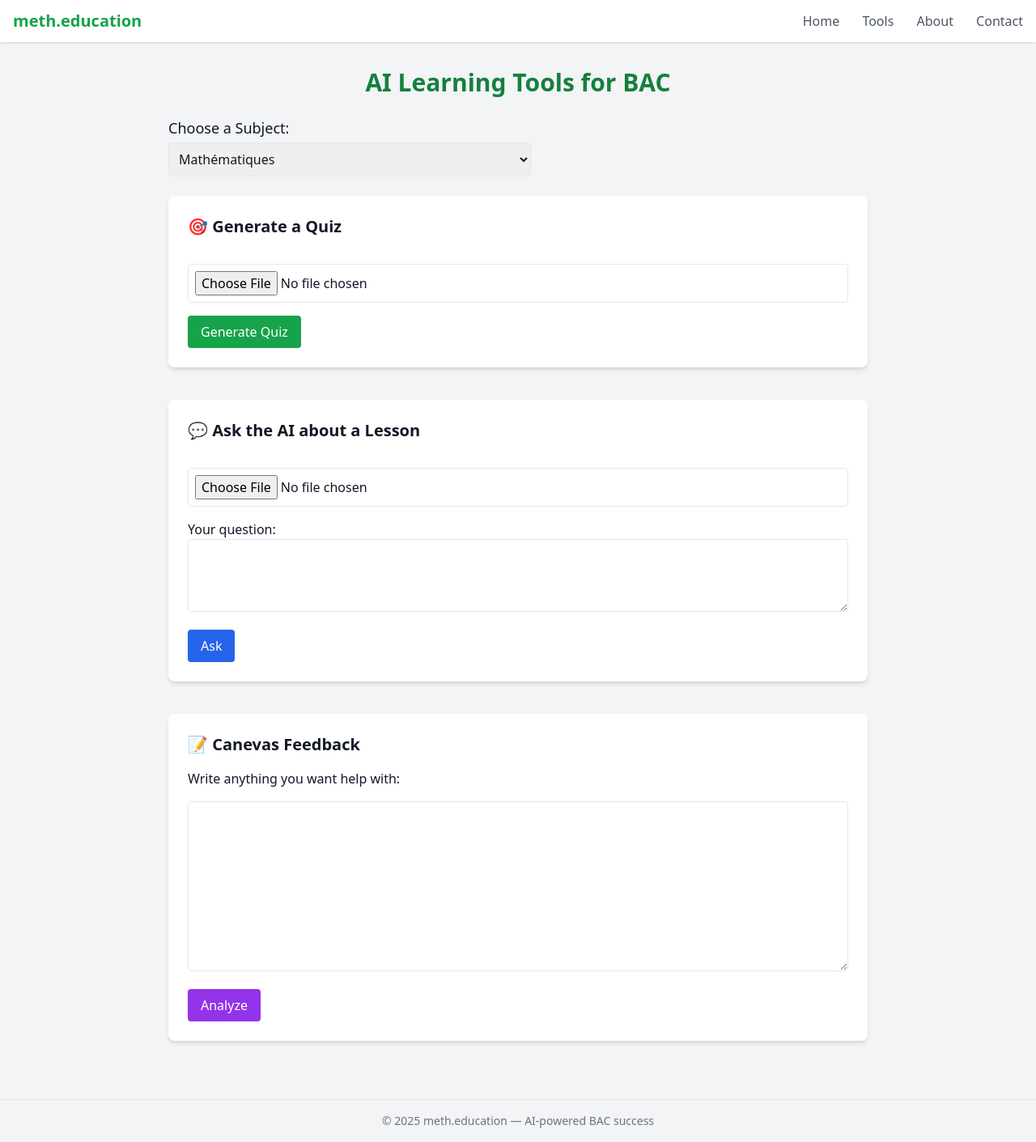
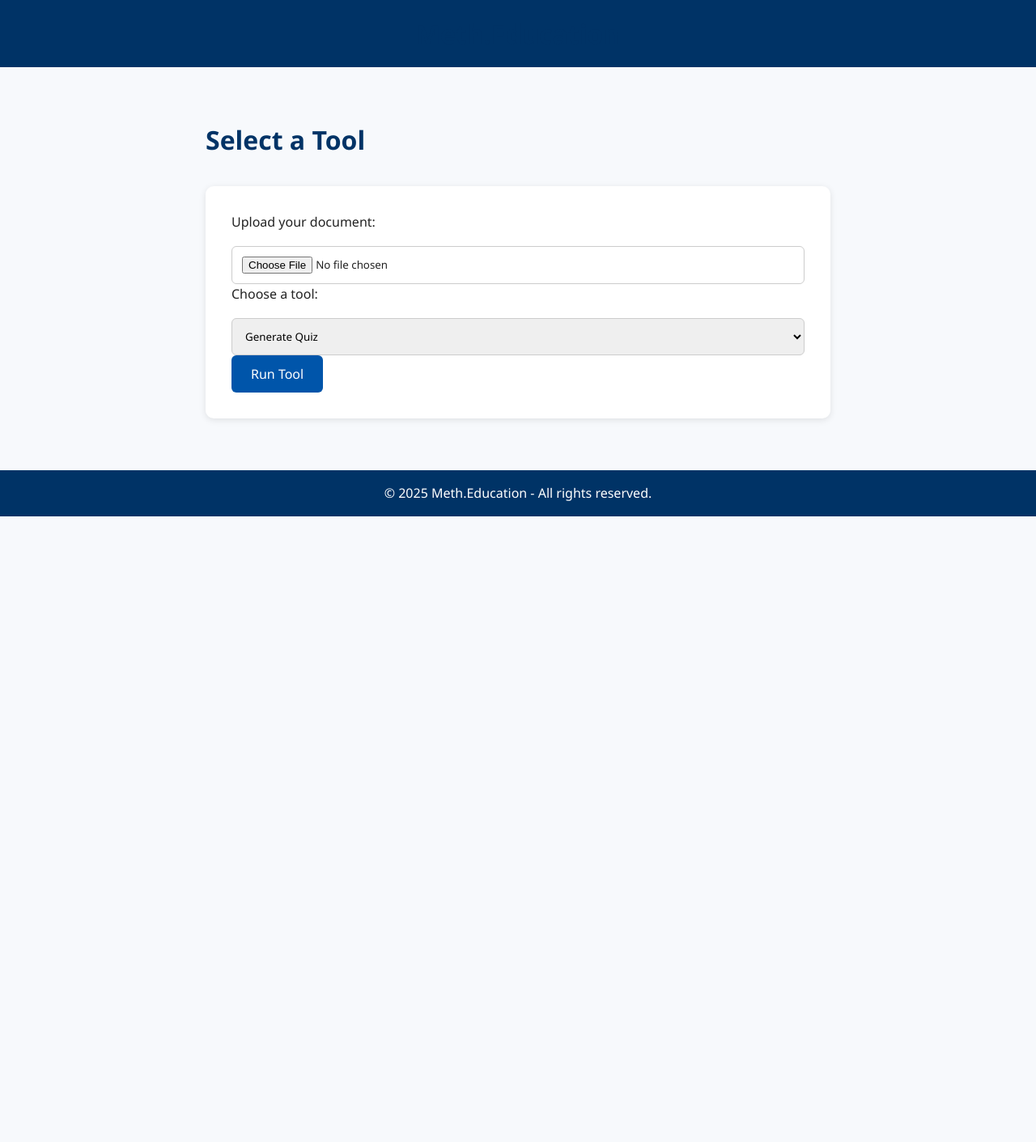
Before and after one commit to MethScientist/meth-quiz-ai, a FastAPI app: page /tools in a window 1280 px wide. Shown: the whole page at 81% size. After the commit the page ends 638 px from the top, so only its background shows below. Run offline with FastAPI, Linux system fonts and the light colour scheme; some libraries are stand-ins or nearby versions.

Commit message:
🔧 Updated design layout and connected landing page

```diff
--- a/main.py
+++ b/main.py
@@ -4,7 +4,8 @@
 from fastapi.staticfiles import StaticFiles
 
 from utils.file_parser import extract_text_from_pdf, extract_text_from_docx
-from utils.ai_utils import generate_quiz_from_text, analyze_student_text, teach_me_subject
+from utils.ai_utils import analyze_student_text, teach_me_subject
+from utils.ai_quiz import generate_quiz_from_text  # ✅ FIXED
 
 app = FastAPI()
 templates = Jinja2Templates(directory="templates")
@@ -40,35 +41,21 @@
 
 
 @app.post("/chat", response_class=HTMLResponse)
-async def chat(
-    request: Request,
-    chat_file: UploadFile = File(...),
-    question: str = Form(...),
-    subject: str = Form(...)
-):
+async def chat(request: Request, chat_file: UploadFile = File(...), question: str = Form(...), subject: str = Form(...)):
     try:
         if chat_file.content_type == "application/pdf":
             text = extract_text_from_pdf(chat_file)
         elif chat_file.content_type == "application/vnd.openxmlformats-officedocument.wordprocessingml.document":
             text = extract_text_from_docx(chat_file)
         else:
-            return templates.TemplateResponse("tools.html", {
-                "request": request,
-                "error": "Unsupported file type"
-            })
+            return templates.TemplateResponse("tools.html", {"request": request, "error": "Unsupported file type"})
 
         answer = teach_me_subject(subject, f"Leçon:\n{text}\n\nQuestion:\n{question}")
-        return templates.TemplateResponse("tools.html", {
-            "request": request,
-            "chat_response": answer
-        })
+        return templates.TemplateResponse("tools.html", {"request": request, "chat_response": answer})
 
     except Exception as e:
         print("Chat error:", str(e))
-        return templates.TemplateResponse("tools.html", {
-            "request": request,
-            "error": "An error occurred while answering your question."
-        })
+        return templates.TemplateResponse("tools.html", {"request": request, "error": "An error occurred while answering your question."})
 
 
 @app.post("/canevas", response_class=HTMLResponse)
@@ -79,8 +66,3 @@
     except Exception as e:
         print("Canevas error:", str(e))
         return templates.TemplateResponse("tools.html", {"request": request, "error": "An error occurred in text analysis."})
-
-
-@app.get("/subject-ai", response_class=HTMLResponse)
-async def subject_ai(request: Request):
-    return templates.TemplateResponse("subject_ai.html", {"request": request})
--- a/static/style.css
+++ b/static/style.css
@@ -1,71 +1,74 @@
-body {
-    font-family: 'Segoe UI', sans-serif;
-    margin: 0;
-    padding: 0;
-    background-color: #f4f9ff;
-    color: #333;
+/* static/style.css */
+
+/* Global reset */
+* {
+  margin: 0;
+  padding: 0;
+  box-sizing: border-box;
+  font-family: "Segoe UI", sans-serif;
 }
 
-nav {
-    background-color: #003366;
-    padding: 1rem;
-    display: flex;
-    justify-content: center;
-    gap: 2rem;
+body {
+  background: #f7f9fc;
+  color: #222;
+  line-height: 1.6;
 }
 
-nav a {
-    color: white;
-    text-decoration: none;
-    font-weight: bold;
+header, footer {
+  background-color: #003366;
+  color: white;
+  text-align: center;
+  padding: 1rem;
 }
 
-nav a:hover {
-    text-decoration: underline;
+h1, h2 {
+  color: #003366;
 }
 
 main {
-    max-width: 800px;
-    margin: 2rem auto;
-    padding: 2rem;
-    background-color: #fff;
-    border-radius: 8px;
-    box-shadow: 0 4px 10px rgba(0, 0, 0, 0.05);
+  padding: 2rem;
+  max-width: 900px;
+  margin: auto;
 }
 
-h1 {
-    color: #003366;
-    margin-bottom: 1rem;
+button {
+  background-color: #0055aa;
+  color: white;
+  border: none;
+  padding: 0.75rem 1.5rem;
+  font-size: 1rem;
+  border-radius: 6px;
+  cursor: pointer;
+  transition: background 0.2s ease;
+}
+
+button:hover {
+  background-color: #003d80;
 }
 
 form {
-    display: flex;
-    flex-direction: column;
-    gap: 1rem;
+  background: white;
+  padding: 2rem;
+  border-radius: 10px;
+  box-shadow: 0 2px 8px rgba(0,0,0,0.1);
+  margin-top: 2rem;
 }
 
-input[type="file"] {
-    padding: 0.5rem;
+input[type="file"],
+input[type="text"],
+select,
+textarea {
+  width: 100%;
+  padding: 0.75rem;
+  margin-top: 1rem;
+  border: 1px solid #ccc;
+  border-radius: 6px;
 }
 
-button {
-    padding: 0.7rem;
-    background-color: #0055aa;
-    color: white;
-    border: none;
-    border-radius: 4px;
-    font-size: 1rem;
-    cursor: pointer;
+.quiz-box {
+  background: white;
+  padding: 2rem;
+  border-radius: 12px;
+  box-shadow: 0 2px 10px rgba(0,0,0,0.1);
+  margin-bottom: 2rem;
 }
-
-button:hover {
-    background-color: #004080;
-}
-
-footer {
-    text-align: center;
-    padding: 1rem;
-    margin-top: 3rem;
-    background-color: #003366;
-    color: white;
-}
--- a/templates/base.html
+++ b/templates/base.html
@@ -1,31 +1,21 @@
 <!DOCTYPE html>
 <html lang="en">
 <head>
-    <meta charset="UTF-8">
-    <title>meth.education</title>
-    <script src="https://cdn.tailwindcss.com"></script>
+  <meta charset="UTF-8">
+  <title>Meth.Education</title>
+  <link rel="stylesheet" href="{{ url_for('static', path='style.css') }}">
 </head>
-<body class="bg-gray-100 font-sans text-gray-900">
+<body>
+  <header style="background-color: #003366; color: white; padding: 1rem; text-align: center;">
+    <h1>Meth.Education</h1>
+  </header>
 
-    <nav class="bg-white shadow sticky top-0 z-50">
-        <div class="max-w-7xl mx-auto px-4 py-3 flex justify-between items-center">
-            <h1 class="text-xl font-bold text-green-600">meth.education</h1>
-            <div class="space-x-6">
-                <a href="/" class="text-gray-600 hover:text-green-600">Home</a>
-                <a href="/tools" class="text-gray-600 hover:text-green-600">Tools</a>
-                <a href="/about" class="text-gray-600 hover:text-green-600">About</a>
-                <a href="/contact" class="text-gray-600 hover:text-green-600">Contact</a>
-            </div>
-        </div>
-    </nav>
+  <main style="padding: 2rem;">
+    {% block content %}{% endblock %}
+  </main>
 
-    <main class="max-w-4xl mx-auto px-4 py-8">
-        {% block content %}{% endblock %}
-    </main>
-
-    <footer class="text-center text-sm text-gray-500 py-4 border-t mt-10">
-        &copy; 2025 meth.education — AI-powered BAC success
-    </footer>
-
+  <footer style="background-color: #003366; color: white; padding: 1rem; text-align: center;">
+    <p>© 2025 Meth.Education - All rights reserved.</p>
+  </footer>
 </body>
 </html>
--- a/templates/tools.html
+++ b/templates/tools.html
@@ -1,86 +1,19 @@
 {% extends "base.html" %}
 {% block content %}
+<main>
+  <h1>Select a Tool</h1>
+  <form action="/tools/" method="post" enctype="multipart/form-data">
+    <label for="file">Upload your document:</label>
+    <input type="file" name="file" required>
 
-<h1 class="text-3xl font-bold mb-6 text-center text-green-700 dark:text-green-400">AI Learning Tools for BAC</h1>
+    <label for="tool">Choose a tool:</label>
+    <select name="tool" id="tool">
+      <option value="quiz">Generate Quiz</option>
+      <option value="chat">Chat with File</option>
+      <option value="canvas">Text Analyzer</option>
+    </select>
 
-<!-- Subject Dropdown -->
-<div class="mb-6">
-    <label for="globalSubject" class="block font-medium text-lg">Choose a Subject:</label>
-    <select id="globalSubject" name="subject" class="mt-1 p-2 border rounded w-full max-w-md">
-        <option value="maths">Mathématiques</option>
-        <option value="physics">Physique</option>
-        <option value="science">Sciences</option>
-        <option value="history_geo">Histoire-Géographie</option>
-        <option value="civic">Enseignement Moral et Civique</option>
-        <option value="french">Français</option>
-        <option value="english">Anglais</option>
-        <option value="arabic">Arabe</option>
-        <option value="spanish">Espagnol</option>
-        <option value="scientific">Enseignement Scientifique</option>
-        <option value="philosophy">Philosophie</option>
-    </select>
-</div>
-
-<!-- === Quiz Section === -->
-<div class="bg-white dark:bg-gray-800 rounded-lg shadow-md p-6 mb-10">
-    <h2 class="text-xl font-semibold mb-4">🎯 Generate a Quiz</h2>
-    <form action="/generate" method="post" enctype="multipart/form-data" class="space-y-4">
-        <input type="hidden" name="subject" class="subject-input">
-        <input type="file" name="file" accept=".pdf,.docx" class="p-2 border rounded w-full" required>
-        <button type="submit" class="bg-green-600 text-white px-4 py-2 rounded hover:bg-green-700">Generate Quiz</button>
-    </form>
-</div>
-
-<!-- === Chatbot Section === -->
-<div class="bg-white dark:bg-gray-800 rounded-lg shadow-md p-6 mb-10">
-    <h2 class="text-xl font-semibold mb-4">💬 Ask the AI about a Lesson</h2>
-    <form action="/chat" method="post" enctype="multipart/form-data" class="space-y-4">
-        <input type="hidden" name="subject" class="subject-input">
-        <input type="file" name="chat_file" accept=".pdf,.docx" class="p-2 border rounded w-full" required>
-        <div>
-            <label for="question" class="block font-medium">Your question:</label>
-            <textarea id="question" name="question" rows="3" class="p-2 border rounded w-full" required></textarea>
-        </div>
-        <button type="submit" class="bg-blue-600 text-white px-4 py-2 rounded hover:bg-blue-700">Ask</button>
-    </form>
-
-    {% if chat_response %}
-        <div class="mt-6 bg-gray-100 dark:bg-gray-700 p-4 rounded-lg shadow-inner">
-            <h3 class="font-semibold text-green-700 dark:text-green-300 mb-2">AI's Response:</h3>
-            <p>{{ chat_response }}</p>
-        </div>
-    {% endif %}
-</div>
-
-<!-- === Canevas Section === -->
-<div class="bg-white dark:bg-gray-800 rounded-lg shadow-md p-6">
-    <h2 class="text-xl font-semibold mb-4">📝 Canevas Feedback</h2>
-    <form action="/canevas" method="post" class="space-y-4">
-        <input type="hidden" name="subject" class="subject-input">
-        <label for="text" class="block font-medium">Write anything you want help with:</label>
-        <textarea id="text" name="text" rows="8" class="p-2 border rounded w-full" required></textarea>
-        <button type="submit" class="bg-purple-600 text-white px-4 py-2 rounded hover:bg-purple-700">Analyze</button>
-    </form>
-
-    {% if canevas_feedback %}
-        <div class="mt-6 bg-gray-100 dark:bg-gray-700 p-4 rounded-lg shadow-inner">
-            <h3 class="font-semibold text-green-700 dark:text-green-300 mb-2">AI's Feedback:</h3>
-            <p>{{ canevas_feedback }}</p>
-        </div>
-    {% endif %}
-</div>
-
-<!-- JavaScript to sync subject dropdown with hidden inputs -->
-<script>
-    const globalSelector = document.getElementById('globalSubject');
-    const hiddenInputs = document.querySelectorAll('.subject-input');
-
-    function syncSubjectInputs() {
-        hiddenInputs.forEach(input => input.value = globalSelector.value);
-    }
-
-    globalSelector.addEventListener('change', syncSubjectInputs);
-    window.addEventListener('DOMContentLoaded', syncSubjectInputs);
-</script>
-
+    <button type="submit">Run Tool</button>
+  </form>
+</main>
 {% endblock %}
```
Also changed, not shown: templates/about.html (deleted, +0 -9 lines), templates/canvas.html (added, +31 -0 lines), templates/chat.html (added, +25 -0 lines), templates/contact.html (deleted, +0 -10 lines), templates/home.html (+5 -6 lines), templates/quiz.html (+38 -9 lines), templates/subject_ai.html (deleted, +0 -64 lines), utils/ai_quiz.py (+5 -6 lines), utils/ai_utils.py (+32 -45 lines), utils/file_parser.py (+11 -7 lines), static/logo.png (added).
